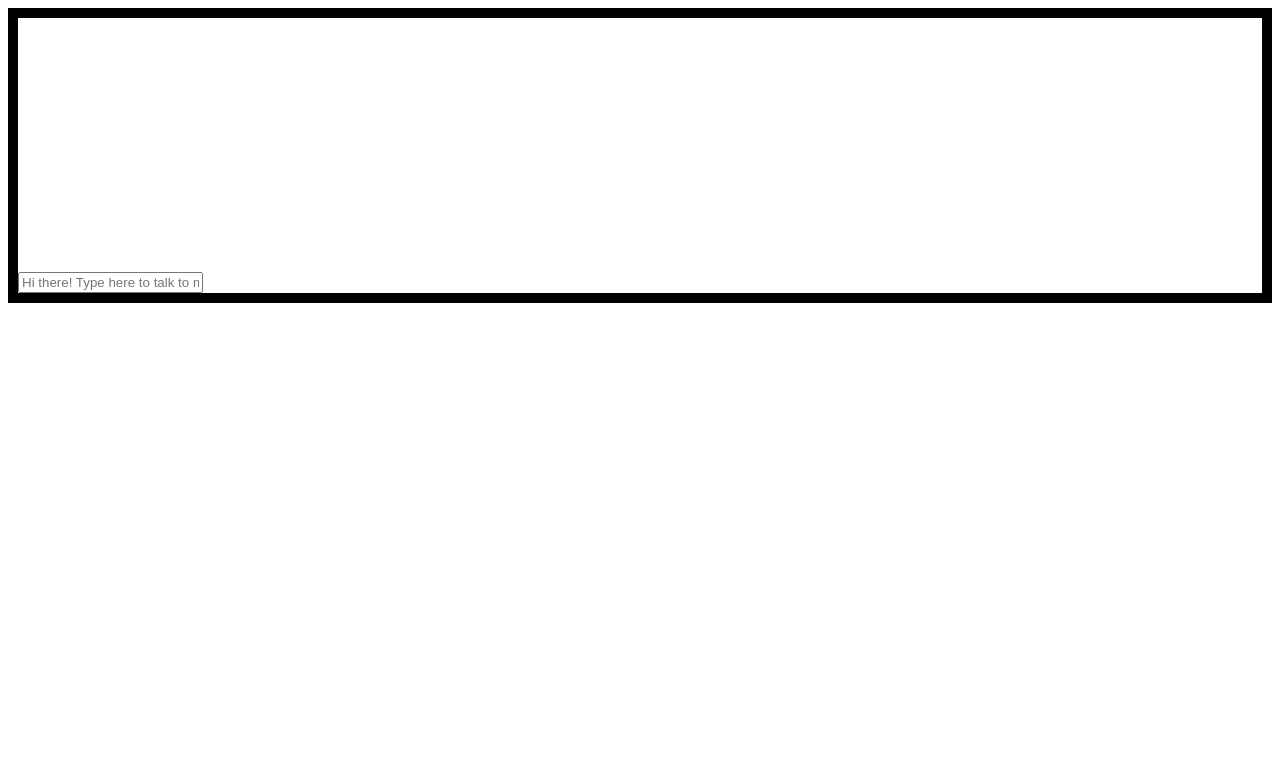
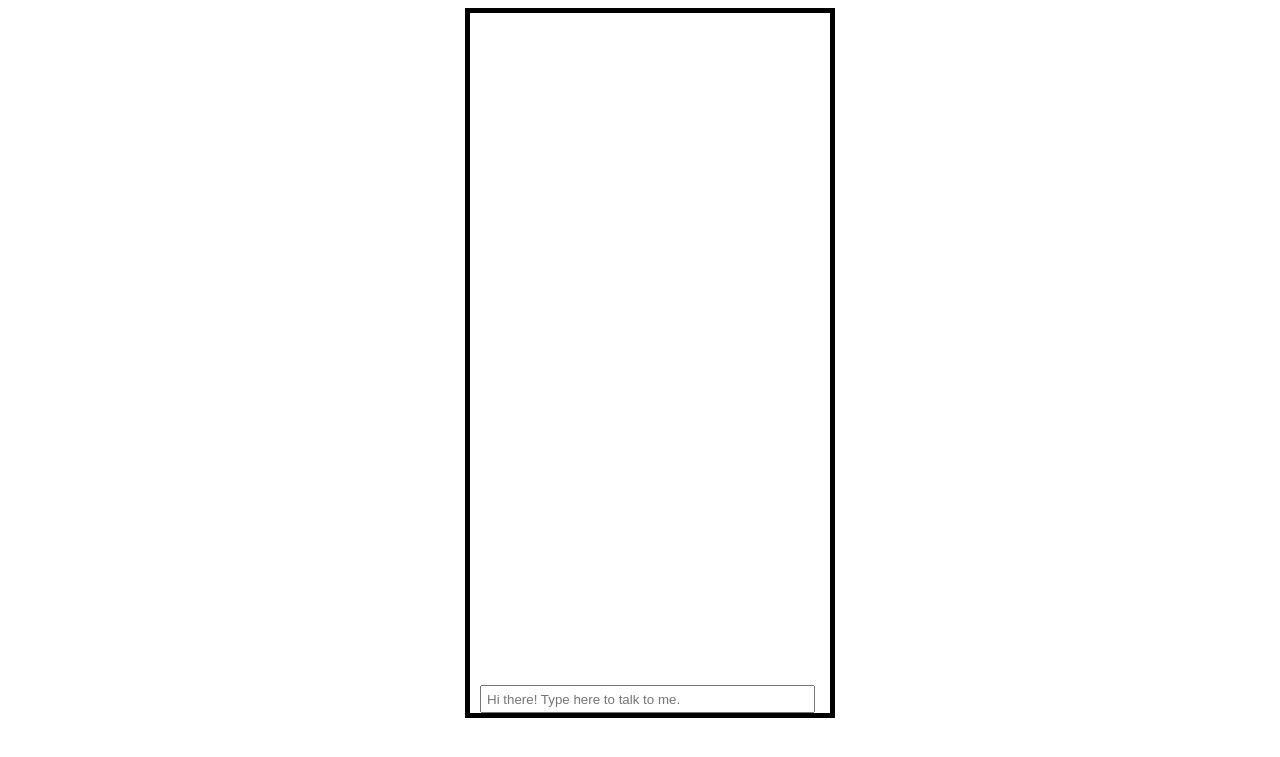
Before and after one commit to DonovanB6/SuitTechnology, a Flask app: page / in a window 1280 px wide. Shown: the top 757 px of the page. Run offline with Flask 2, Linux system fonts and the light colour scheme.

Commit message:
* Centered the SuitBot * Fixed a bug with text input not being dynamic * adjusted width and height of chat box

```diff
--- a/templates/index.html
+++ b/templates/index.html
@@ -2,11 +2,11 @@
 <html lang="en">
 <head>
     <meta charset="UTF-8">
-    <title>ChatBot</title>
+    <title>SuitBot</title>
 </head>
-<body>
-<div id='bodybox' width="512" height="512" style="border:solid 10px black">
-  <div id='chatborder'>
+<body style="align-items: center; justify-content: center; display: flex;">
+<div id='bodybox' style="border:solid 5px black; width: 350px; height: 700px; padding-left: 10px; left: 10px; position: relative">
+  <div id='chatborder' style="width: 300px">
     <p id="chatlog7" class="chatlog">&nbsp;</p>
     <p id="chatlog6" class="chatlog">&nbsp;</p>
     <p id="chatlog5" class="chatlog">&nbsp;</p>
@@ -14,7 +14,7 @@
     <p id="chatlog3" class="chatlog">&nbsp;</p>
     <p id="chatlog2" class="chatlog">&nbsp;</p>
     <p id="chatlog1" class="chatlog">&nbsp;</p>
-    <input type="text" name="chat" id="chatbox" placeholder="Hi there! Type here to talk to me." onfocus="placeHolder()" height="22px" width="100%">
+    <label for="chatbox"></label><input type="text" name="chat" id="chatbox" style="width: 90%; height: 22px; padding-left: 5px; position: absolute; bottom: 0" placeholder="Hi there! Type here to talk to me." onfocus="placeHolder()">
   </div>
 </div>
 </body>
```
